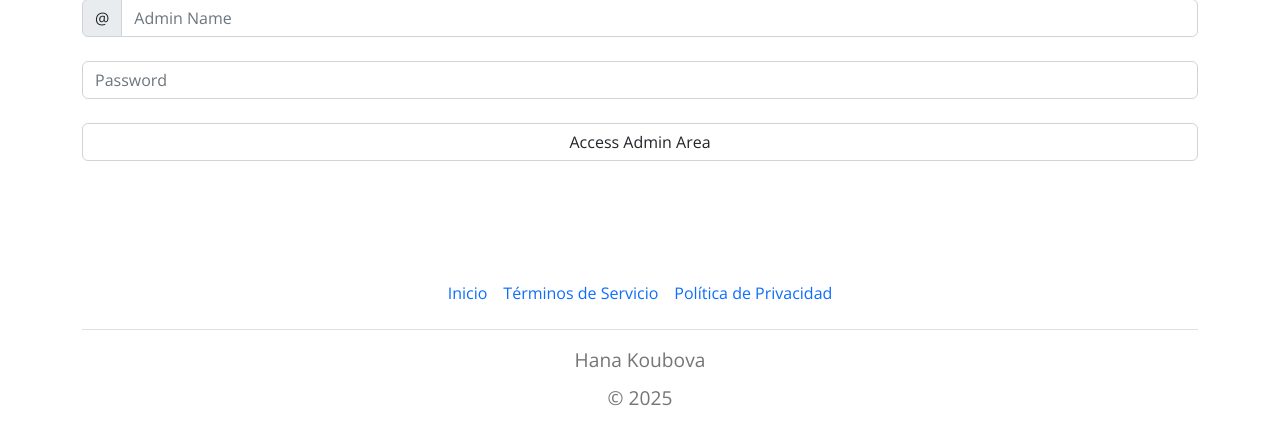
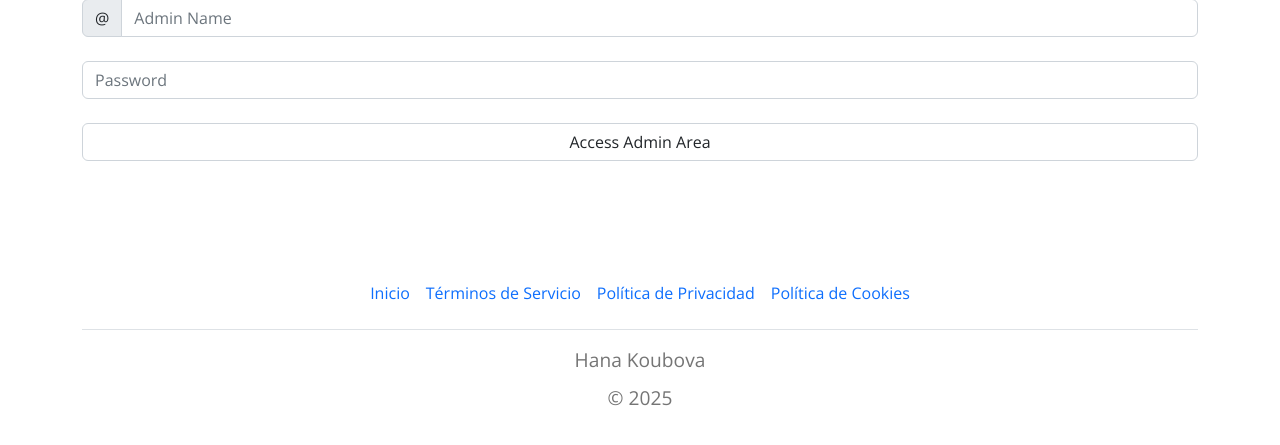
Before and after one commit to hana-koubova/lina-lavanderia, a Flask app: page /admin in a window 1280 px wide. Shown: the part 321-766 px from the top of the page. Run offline with Flask 3, Linux system fonts and the light colour scheme; parts of the project's set-up code (start-up, migrations or seed data) failed here and were passed over; some libraries are stand-ins or nearby versions.

Commit message:
cookie policy add

```diff
--- a/templates/base.html
+++ b/templates/base.html
@@ -70,7 +70,7 @@
             <li class="nav-item"><a href="/" class="nav-link px-2 text-body-secondary">Inicio</a></li>
             <li class="nav-item"><a href="{{ url_for('legal_info', legal_url='terminos-de-servicio') }}" class="nav-link px-2 text-body-secondary">Términos de Servicio</a></li>
             <li class="nav-item"><a href="{{ url_for('legal_info', legal_url='politica-de-privacidad') }}" class="nav-link px-2 text-body-secondary">Política de Privacidad</a></li>
-
+            <li class="nav-item"><a href="{{ url_for('legal_info', legal_url='politica-de-cookies') }}" class="nav-link px-2 text-body-secondary">Política de Cookies</a></li>
           </ul>
           <p class="text-center"><a href="https://www.linkedin.com/in/hanakoubova-979928a4/" class="">Hana Koubova</a></p>
           <p class="text-center text-body-secondary">© 2025</p>
```
